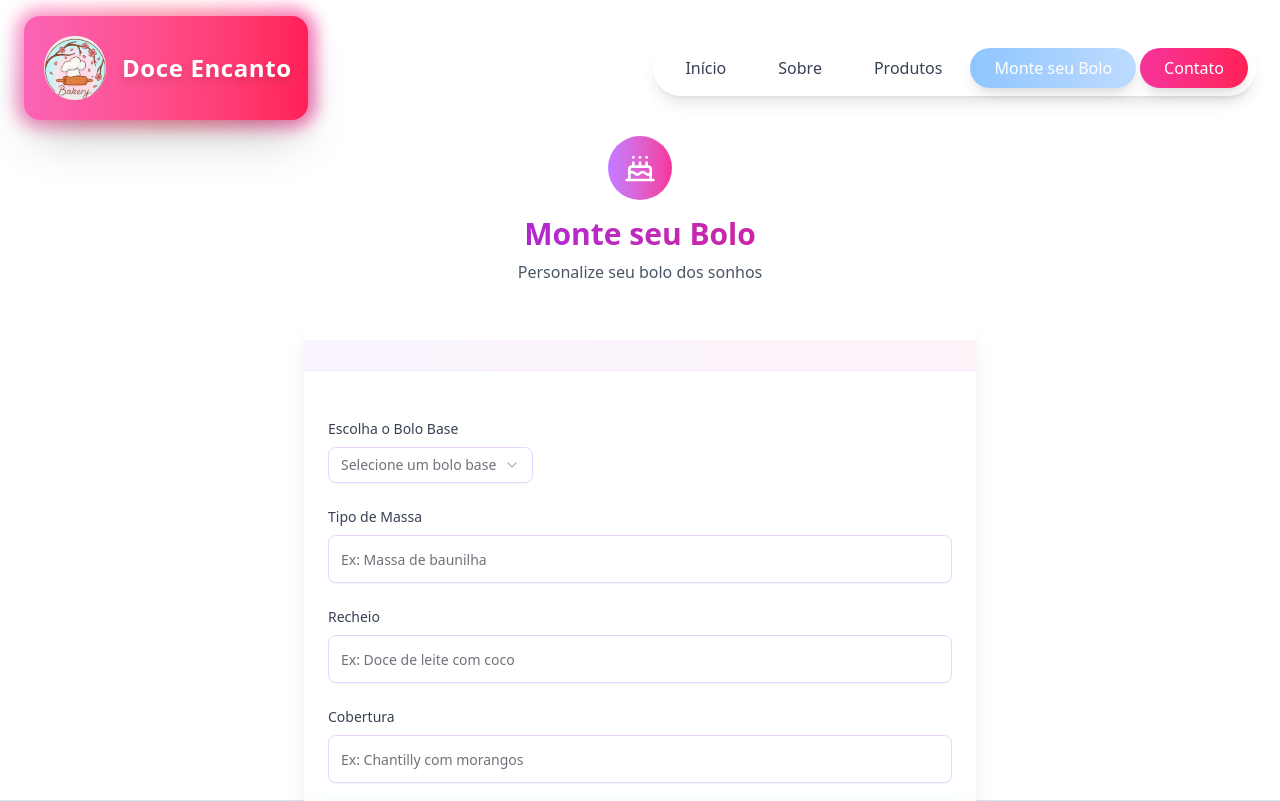
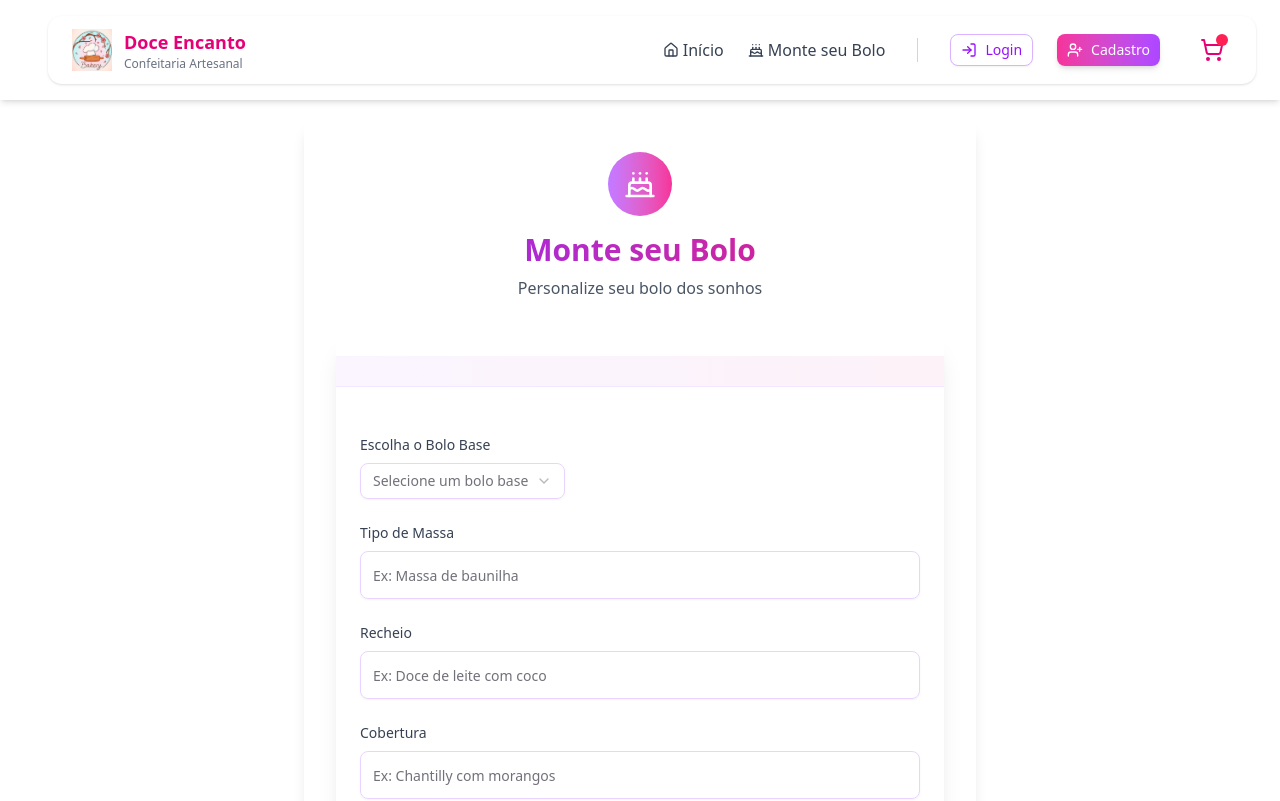
Before and after one commit to MariaClaraAFerreira/ProjetoIntegrador, a Next.js app in the folder doce-encanto-front/: page /monte-seu-bolo in a window 1280 px wide. Shown: the top 801 px of the page. Built offline with nearby package versions, Linux system fonts and the light colour scheme.

Commit message:
header atualizado em todas as paginas

```diff
--- a/doce-encanto-front/src/app/componentes/header.jsx
+++ b/doce-encanto-front/src/app/componentes/header.jsx
@@ -72,13 +72,13 @@ export default function Header() {
               Início
             </Link>
 
-            <Link
+            {/* <Link
               href="/cadastrar-produto"
               className="flex items-center gap-1 px-3 py-2 rounded-full text-white bg-gradient-to-r from-pink-500 to-purple-500 shadow-md hover:from-pink-600 hover:to-purple-600 transition"
             >
               <ClipboardList className="w-4 h-4" />
               Cadastrar Produto
-            </Link>
+            </Link> */}
 
             <Link
               href="/monte-seu-bolo"
--- a/doce-encanto-front/src/app/layout.js
+++ b/doce-encanto-front/src/app/layout.js
@@ -10,7 +10,7 @@ export const metadata = {
 
 export default function RootLayout({ children }) {
   return (
-    <html lang="pt-br" className="h-screen w-screen bg-[#CDECF9]">
+    <html lang="pt-br" className="h-screen w-screen bg-white">
       <body className="h-full w-full font-sans text-gray-900 antialiased">
         {children}
       </body>
--- a/doce-encanto-front/src/app/monte-seu-bolo/page.jsx
+++ b/doce-encanto-front/src/app/monte-seu-bolo/page.jsx
@@ -17,71 +17,13 @@ import { Cake, Heart, Calculator, DollarSign } from "lucide-react";
 import { Badge } from "@/components/ui/badge";
 import Image from "next/image";
 import Link from "next/link";
+import Header from "../componentes/header";
 
 export default function MonteSeuBolo() {
   return (
     <div className="min-h-[calc(100vh-200px)]">
-      <div className="container mx-auto px-6 py-4">
-        <div className="flex items-center justify-between">
-          {/* Logo */}
-          <div className="relative group">
-            <div className="absolute -inset-2 bg-gradient-to-r from-pink-400 via-rose-400 to-pink-500 rounded-3xl blur opacity-75 group-hover:opacity-100 transition duration-300 animate-pulse"></div>
-            <Link href="/">
-              <div className="relative bg-gradient-to-r from-pink-400 to-rose-500 rounded-2xl p-4 shadow-2xl transform group-hover:scale-105 transition-all duration-300">
-                <div className="flex items-center gap-3">
-                  <Image
-                    src="/logo_amor1.png"
-                    alt="Logo"
-                    width={70}
-                    height={70}
-                    className="p-1 rounded-full"
-                  />
-
-                  <span className="text-white font-bold text-2xl tracking-wide drop-shadow-lg">
-                    Doce Encanto
-                  </span>
-                </div>
-              </div>
-            </Link>
-          </div>
-
-          {/* Menu */}
-          <nav className="hidden md:flex items-center gap-1 bg-white/80 backdrop-blur-md rounded-full px-2 py-2 shadow-lg">
-            <Link
-              href="/"
-              className="px-6 py-2 rounded-full text-gray-700 hover:bg-pink-100 hover:text-pink-600 transition-all duration-200 font-medium"
-            >
-              Início
-            </Link>
-            <Link
-              href="/"
-              className="px-6 py-2 rounded-full text-gray-700 hover:bg-pink-100 hover:text-pink-600 transition-all duration-200 font-medium"
-            >
-              Sobre
-            </Link>
-            <Link
-              href="/"
-              className="px-6 py-2 rounded-full text-gray-700 hover:bg-pink-100 hover:text-pink-600 transition-all duration-200 font-medium"
-            >
-              Produtos
-            </Link>
-            <Link
-              href="/monte-seu-bolo"
-              className="px-6 py-2 rounded-full  bg-gradient-to-r from-blue-300 to-blue-200 text-white
-           hover:from-blue-100 hover:to-blue-200 transition-all duration-200 font-medium shadow-lg"
-            >
-              Monte seu Bolo
-            </Link>
-            <Link
-              href="/"
-              className="px-6 py-2 rounded-full bg-gradient-to-r from-pink-500 to-rose-500 text-white hover:from-pink-600 hover:to-rose-600 transition-all duration-200 font-medium shadow-lg"
-            >
-              Contato
-            </Link>
-          </nav>
-        </div>
-      </div>
-      <div className="max-w-2xl mx-auto">
+      <Header />
+      <div className="max-w-2xl mx-auto bg-white/70 backdrop-blur-sm p-8 mt-30 mb-12 rounded-lg shadow-lg">
         {/* Cabeçalho */}
         <div className="text-center mb-8">
           <div className="w-16 h-16 bg-gradient-to-r from-purple-400 to-pink-500 rounded-full flex items-center justify-center mx-auto mb-4">
```
